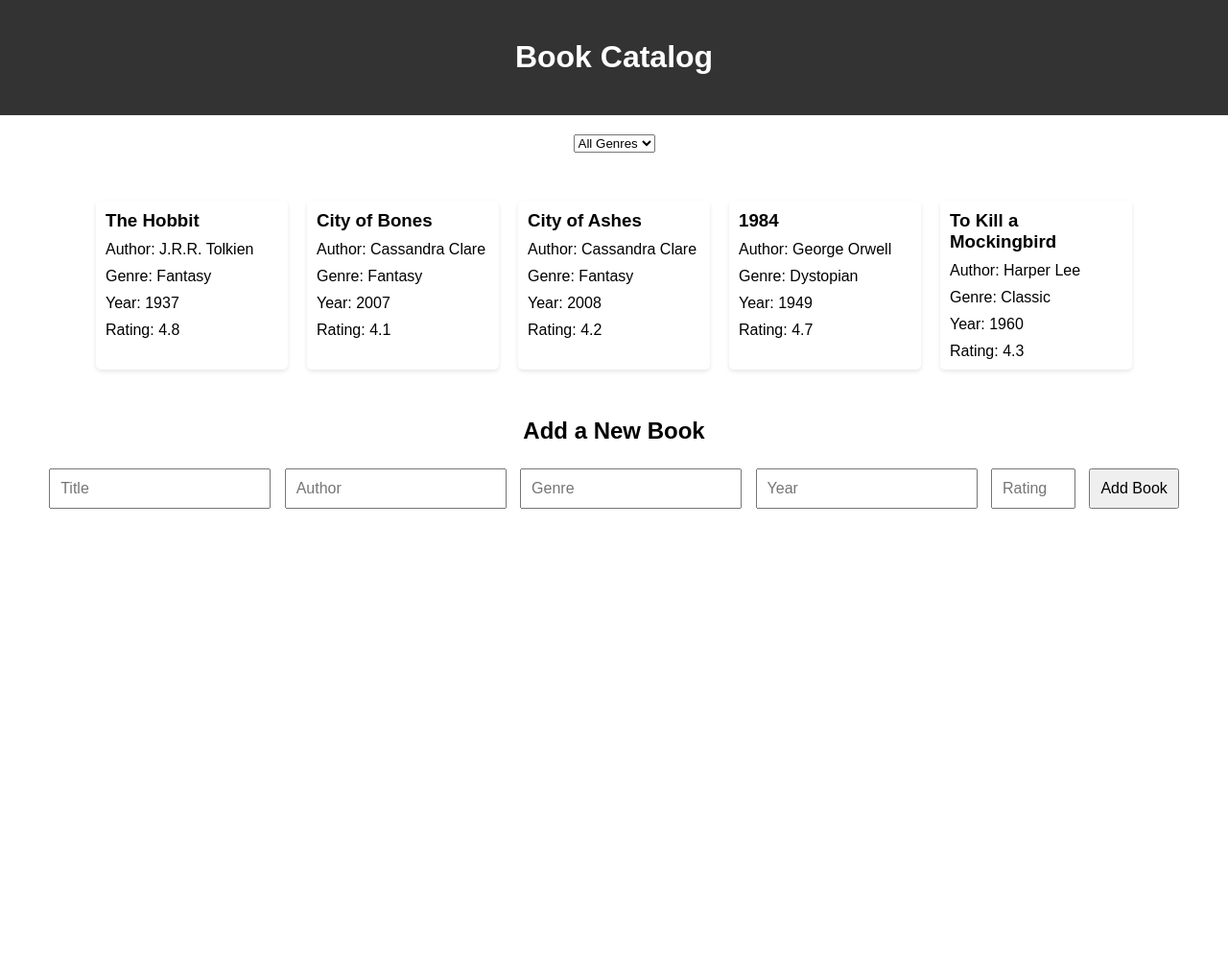
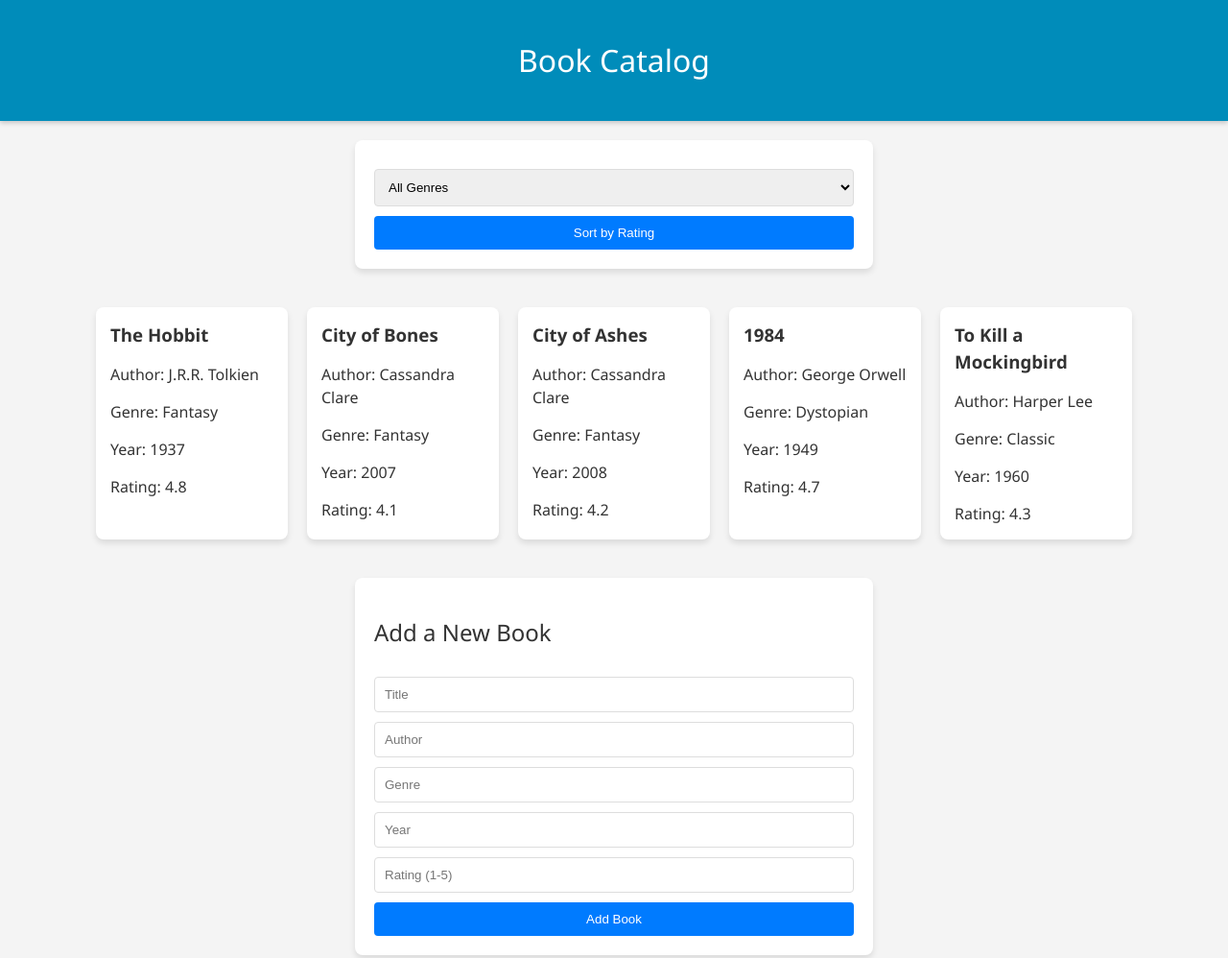
Before and after one commit to Hratchg/snap-sea-hratch, a plain HTML site: page index.html in a window 1280 px wide. Shown: the top 998 px of the page at 96% size. Before the commit the page ends 800 px from the top, so only its background shows below. Drawn offline with Linux system fonts and the light colour scheme.

Commit message:
Updated Code
Updated Code V2 the first push didn't work

```diff
--- a/index.html
+++ b/index.html
@@ -14,6 +14,7 @@
         <select id="genre-filter">
             <option value="all">All Genres</option>
         </select>
+        <button id="sort-rating">Sort by Rating</button>
     </div>
     <div id="book-container"></div>
     <div class="add-book-form">
@@ -27,6 +28,13 @@
             <button type="submit">Add Book</button>
         </form>
     </div>
+    <div class="remove-book-form">
+        <h2>Remove a Book</h2>
+        <select id="remove-book-select">
+            <!-- Options will be dynamically added here -->
+        </select>
+        <button id="remove-book-btn">Remove Book</button>
+    </div>
     <script src="scripts.js"></script>
 </body>
 </html>
--- a/scripts.js
+++ b/scripts.js
@@ -104,7 +104,6 @@ function sortByRating() {
     displayBooks(sortedBooks);
 }
 
-
 function filterBooks() {
     const selectedGenre = document.getElementById('genre-filter').value;
     const filteredBooks = selectedGenre === 'all' ? books : books.filter(book => book.genre === selectedGenre);
--- a/style.css
+++ b/style.css
@@ -1,15 +1,17 @@
 body, html {
     margin: 0;
     padding: 0;
-    font-family: Arial, sans-serif;
-    height: 100%; /* Ensure the body takes full page height */
+    font-family: 'Segoe UI', Tahoma, Geneva, Verdana, sans-serif;
+    background-color: #f4f4f4;
+    color: #333;
 }
 
 .main-header {
-    background-color: #333;
-    color: white;
-    padding: 20px;
+    background-color: #008cba; /* A soothing blue */
+    color: #fff;
+    padding: 20px 0;
     text-align: center;
+    box-shadow: 0 2px 5px rgba(0,0,0,0.2);
 }
 
 #book-container {
@@ -17,56 +19,69 @@ body, html {
     flex-wrap: wrap;
     justify-content: center;
     padding: 20px;
+    gap: 20px; /* Add space between book cards */
 }
 
 .book-card {
     width: 200px;
-    margin: 10px;
-    box-shadow: 0 2px 4px rgba(0,0,0,0.1);
-    border-radius: 5px;
+    background-color: #fff;
+    box-shadow: 0 4px 6px rgba(0,0,0,0.1);
+    border-radius: 8px;
     overflow: hidden;
+    transition: transform 0.2s ease; /* Smooth transition for hover effect */
+}
+
+.book-card:hover {
+    transform: translateY(-5px); /* Slight lift effect on hover */
 }
 
 .book-content h3, .book-content p {
-    margin: 10px;
+    margin: 15px;
+    line-height: 1.5;
 }
 
 .add-book-form, .filter-section, .remove-book-form {
-    margin: 20px;
-    text-align: center;
+    margin: 20px auto; /* Center these sections horizontally */
+    max-width: 500px; /* Limiting max width for better readability */
+    padding: 20px;
+    background-color: #fff;
+    border-radius: 8px;
+    box-shadow: 0 4px 6px rgba(0,0,0,0.1);
 }
 
-.add-book-form input, .add-book-form button, #sort-rating, #remove-book-btn {
-    margin: 5px;
+input, select, button {
+    width: 100%; /* Full width */
     padding: 10px;
-    font-size: 16px;
+    margin-top: 10px; /* Add some space at the top of each element */
+    border: 1px solid #ddd;
+    border-radius: 4px;
+    box-sizing: border-box; /* Include padding and border in the element's total width and height */
+    transition: border-color 0.2s ease; /* Smooth transition for focus effect */
 }
 
-#sort-rating, #remove-book-btn {
+button {
     background-color: #007bff;
     color: white;
     border: none;
-    border-radius: 5px;
     cursor: pointer;
 }
 
-#sort-rating:hover, #remove-book-btn:hover {
+button:hover {
     background-color: #0056b3;
 }
 
-/* Centering the remove-book-form */
-.remove-book-form {
-    display: flex;
-    justify-content: center;
-    align-items: center;
-    flex-direction: column; /* Stack the dropdown and button vertically */
+input:focus, select:focus, button:focus {
+    border-color: #008cba; /* Highlight focus */
+    outline: none;
 }
 
-/* If you want to center the form in the middle of the page vertically */
-/* Adjust this class or container as needed based on your layout */
-.container {
-    display: flex;
-    justify-content: center;
-    align-items: center;
-    height: 100vh; /* Use 100% if you prefer it to take the full parent height */
+h1, h2 {
+    font-weight: normal; /* Less aggressive font-weight */
 }
+
+/* Responsive adjustments */
+@media (max-width: 768px) {
+    .add-book-form, .filter-section, .remove-book-form {
+        width: 90%; /* More responsive on smaller screens */
+    }
+}
```
